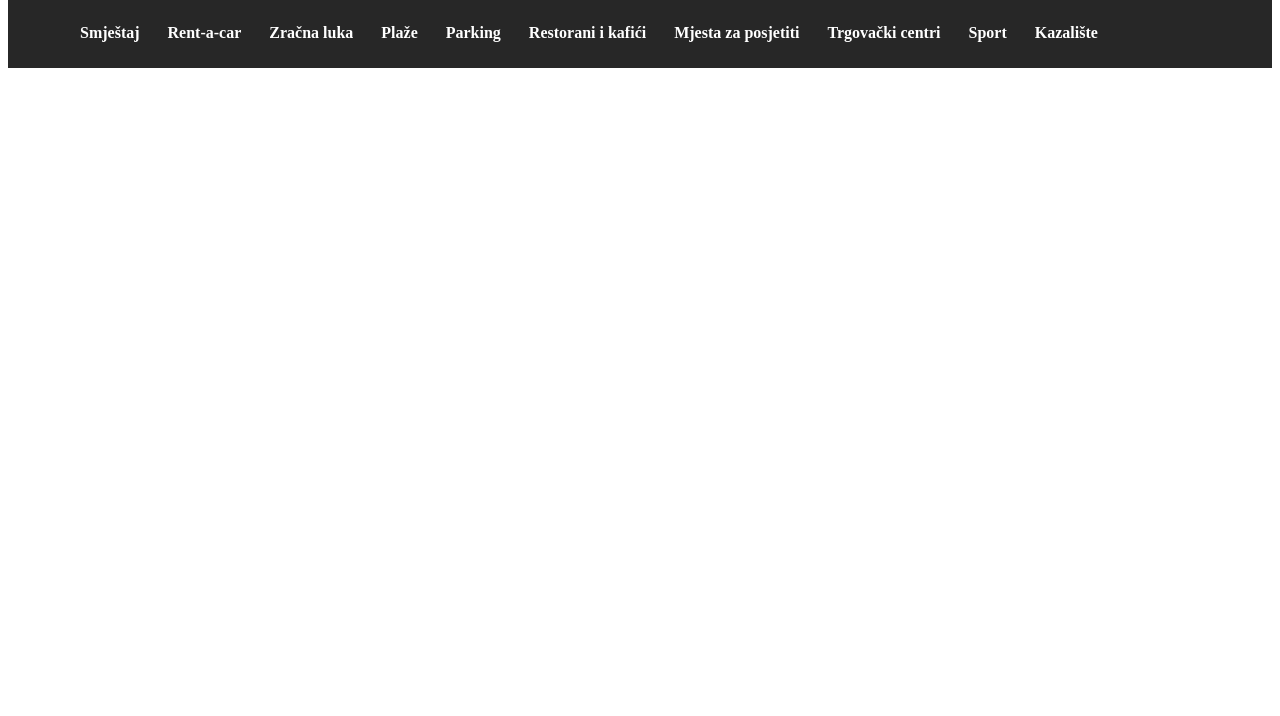
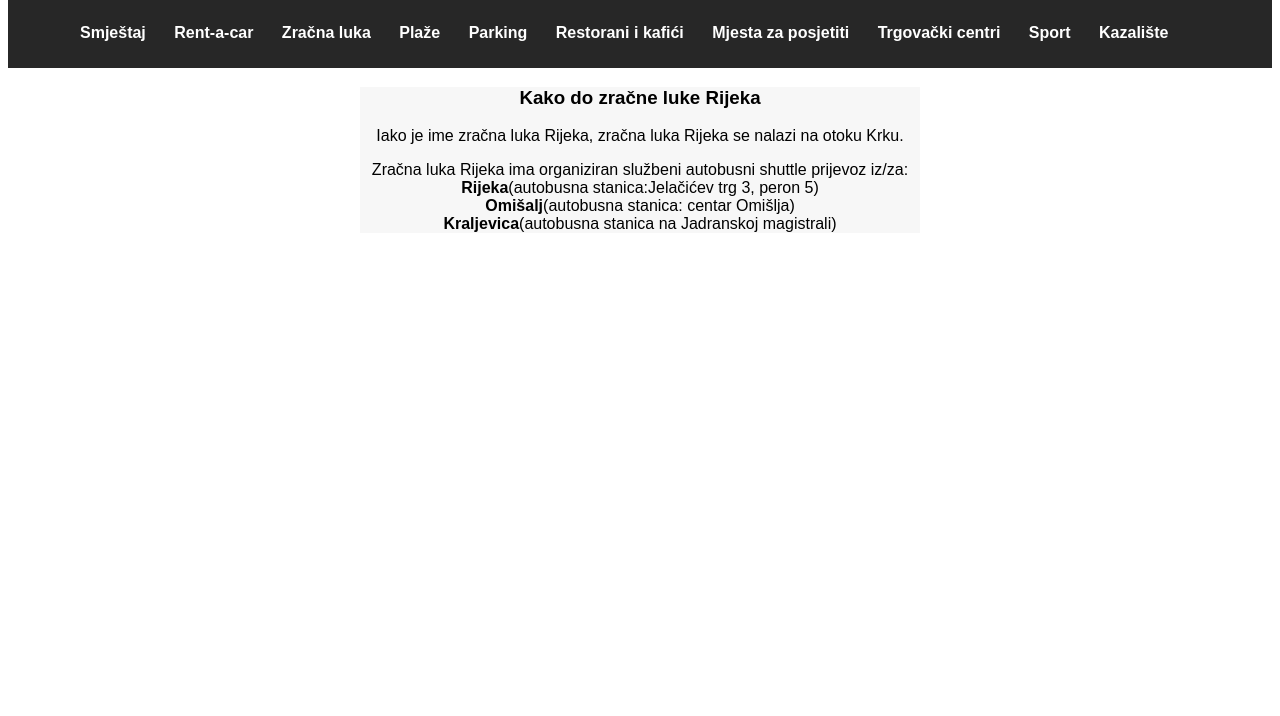
Before and after one commit to yungoneshot/Stranica-grad-rijeka, a plain HTML site: page zracnaluka.html in a window 1280 px wide. Shown: the part 84-800 px from the top of the page. Drawn offline with Linux system fonts and the light colour scheme.

Commit message:
Dodan dio za zracnu luku

```diff
--- a/style.css
+++ b/style.css
@@ -1,3 +1,6 @@
+body {
+    font-family: Arial, sans-serif;
+}
 .slikaPovijest{
     max-width: 100%;
     height: auto;
@@ -125,3 +128,14 @@ p{
 .gallery-item:hover{
     transform: scale(1.25);
 }
+
+.zracnalukatext h3{
+    text-align: center;
+}
+
+.zracnalukatext{
+    align-items: center;
+    background-color: rgb(247, 247, 247);
+    max-width: 35rem;
+    margin: 0 auto;
+}
--- a/zracnaluka.html
+++ b/zracnaluka.html
@@ -34,5 +34,15 @@
         </ul>
         </nav>
     </div>
+    <div class="zracnalukatext">
+    <h3>Kako do zračne luke Rijeka</h3>
+    <p>Iako je ime zračna luka Rijeka, zračna luka Rijeka se nalazi na otoku Krku.</p>
+    <p>Zračna luka Rijeka ima organiziran službeni autobusni shuttle prijevoz iz/za: <br>
+        <strong>Rijeka</strong>(autobusna stanica:Jelačićev trg 3, peron 5)<br>
+        <strong>Omišalj</strong>(autobusna stanica: centar Omišlja)<br>
+        <strong>Kraljevica</strong>(autobusna stanica na Jadranskoj magistrali)<br>
+    </p>
+
+    </div>
 </body>
 </html>
```
Also changed, not shown: plazabivio.html (+1 -0 lines), plazakantrida.html (+1 -0 lines), plazapreluk.html (+1 -0 lines), plazasablicevo.html (+1 -0 lines), ztc.jpg (added).
